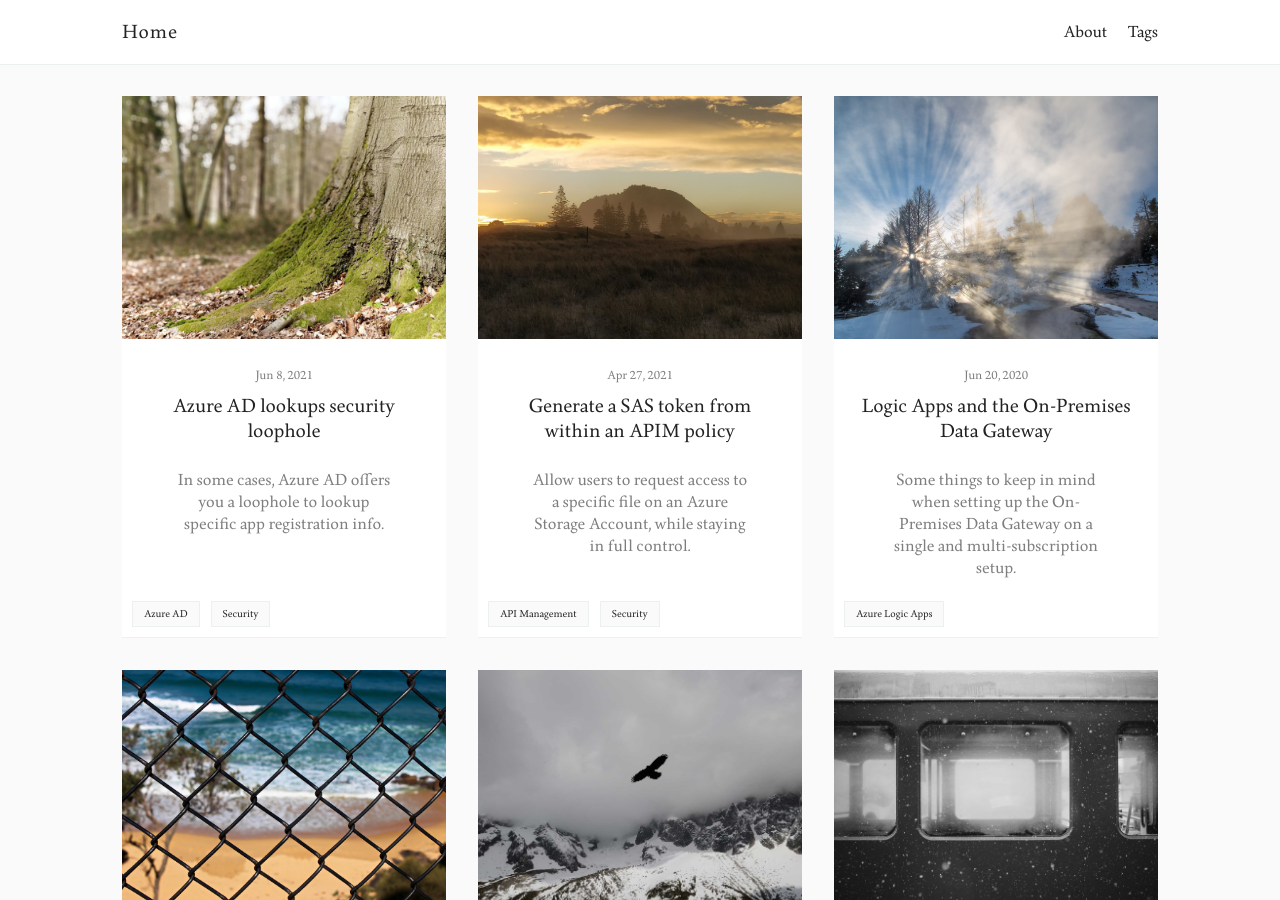
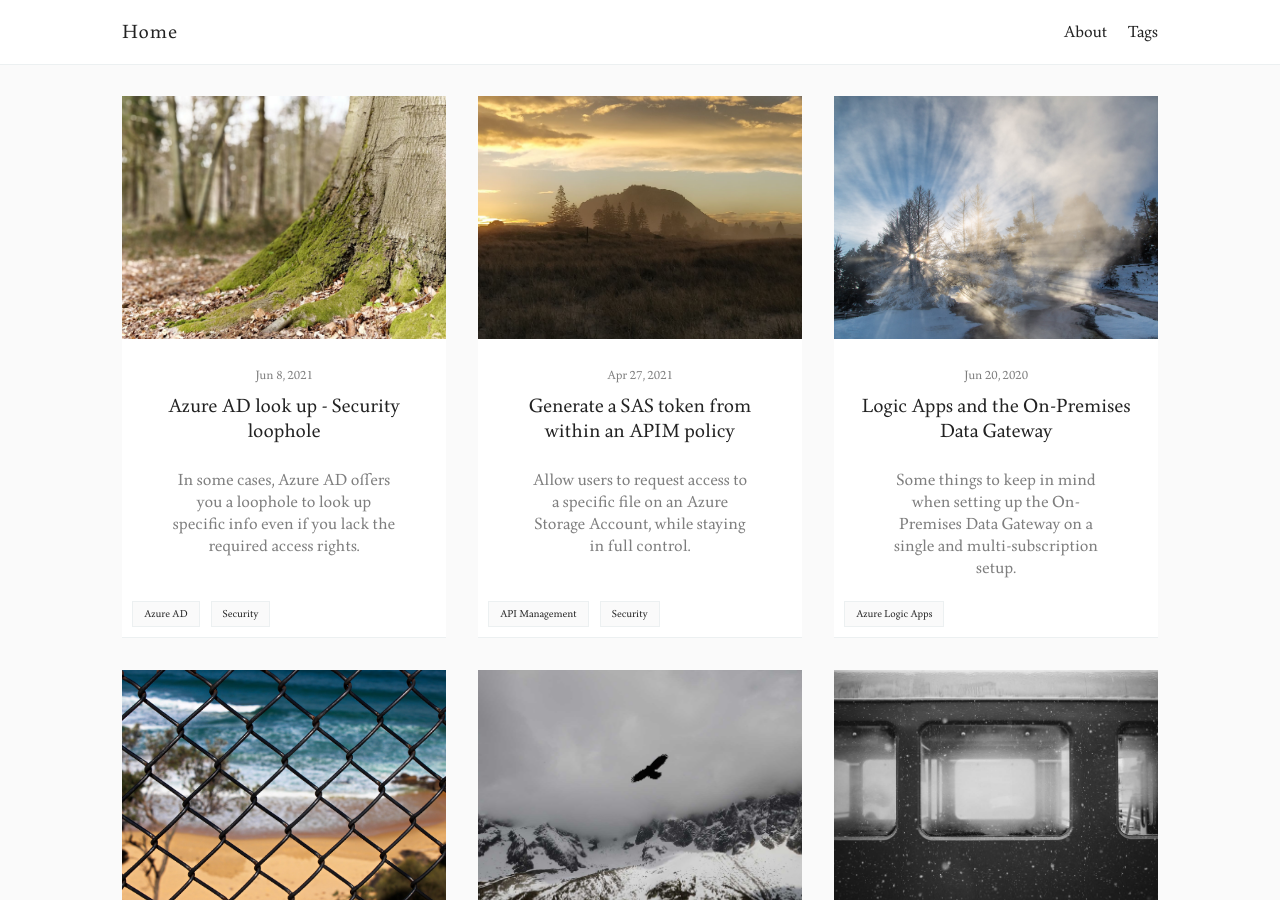
Before and after one commit to mbraekman/mbraekman.github.io, a Jekyll site: the page built from index.html, in a window 1280 px wide and 900 px high. Built offline with Jekyll 4.4.1, drawn with Linux system fonts in a browser that asks for light colours; the list of posts is cut into pages by our own code.

Commit message:
Azure AD Security loophole

````diff
--- a/_posts/2021-06-08-Azure AD Lookups Security Loophole.md
+++ b/_posts/2021-06-08-Azure AD Lookups Security Loophole.md
@@ -1,15 +1,15 @@
 ---
 layout: post
 author: Maxim Braekman
-title: Azure AD lookups security loophole
-description: In some cases, Azure AD offers you a loophole to lookup specific app registration info.
+title: Azure AD look up - Security loophole
+description: In some cases, Azure AD offers you a loophole to look up specific info even if you lack the required access rights.
 image: ./img/azure-ad-lookup-loophole.jpg
 tags: [Azure AD, Security]
 ---
 
-When you are lacking sufficient access rights to read Azure AD, there are workarounds you can use (*Azure CLI/PowerShell/..*) to make modifications to users/service principals/.., considering you can provide the correct objectId's.
+When you are lacking sufficient access rights to write in Azure AD, there are workarounds you can use (*Azure CLI/PowerShell/..*) to make modifications to users/service principals/.., considering you can provide the correct objectId's.
 
-Obtaining these IDs can be difficult without read-access to Azure AD. However, using the proper PowerShell commands you will be able to obtain these values even when you are lacking said access.
+However, if you don't have any access rights to read from Azure AD, this can become a difficult story. Yet again, using the proper PowerShell commands you will be able to obtain these values, even when you are lacking said access.
 
 ## Steps
 - [Getting Started](#getting-started)
@@ -43,15 +43,17 @@ However, when executing this command without having sufficient access to Azure A
 - HttpStatusDescription: Forbidden
 - HttpResponseStatus: Completed
 ```
+<br />
 
-**But**, when you would use the same command with the `Filter`-parameter , you will see that instead of getting an exception you will get the requested objectId/applicationId as a response instead.
+But, when you would use the same command with the `Filter`-parameter , you will see that instead of getting an exception you will get the requested objectId/applicationId as a response instead.
 
 ```powershell
 Get-AzureADApplication -Filter "DisplayName eq 'app-registration-name'"
 ```
-
+<br />
 ![Lookup App Registration Info](../../../../img/posts/azure-ad-lookup-loophole/lookup-app-registration-info.png)
 
+<br />
 
 ### Retrieve Service Principal info
 The Service Principal can normally be found underneath the Enterprise Applications in Azure AD, which is linked to an app registration.
@@ -74,18 +76,19 @@ This will, as is the case for the app registration command, an exception indicat
 ```
   <br />
 
-
 But also in this situation, you can use the same command with a different parameter, which will get you the requested objectId/applicationId as a response instead.
 
 ```powershell
 Get-AzureADServicePrincipal -Filter "DisplayName eq 'app-registration-name'"
 ```
+<br />
 
 ![Lookup Service Principal Info](../../../../img/posts/azure-ad-lookup-loophole/lookup-service-principal-info.png)
 
-Now you might be wondering, what is the difference between these 2 commands.
+<br />
+Now you might be wondering what the difference is between these 2 commands.
 It's quite straightforward, by specifying the exact field you wish to query in the `Filter`-parameter, you're narrowing down the amount of information you need to have access to. Since the DisplayName is normally something that you will always be able to read, this will work as that is the only field that is being queried.
-If you're using the `SearchString`-parameter, the command is not limiting its search-action to the DisplayName, but also looks at all other properties in the app/enterprise application. When trying to read some of the properties you don't have access to, it simply throws the mentioned exception, preventing you even from reading those values that are accessible to you.
+If you're using the `SearchString`-parameter, the command is not limiting its search-action to the DisplayName, but also looks at all other properties in the app/enterprise application. When trying to read some of the properties you don't have access to, it simply throws the mentioned exception, preventing you from even reading those values that should be accessible to you.
 
 ### Conclusion
 If you think there is no way for you to continue without waiting for a response from the Infra-team, providing the objectId/applicationId of the Service Principal before you can set up the proper roles, it is always good to have a look at the other parameters which have been made available.
````
Also changed, not shown: other parts of _posts/2021-06-08-Azure AD Lookups Security Loophole.md (+1 -1 lines).
